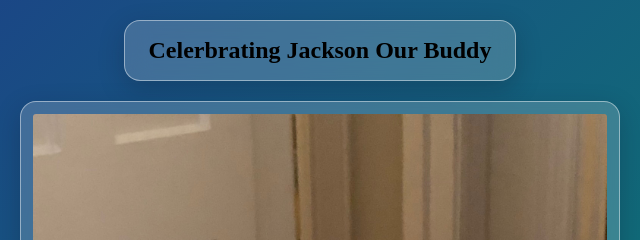
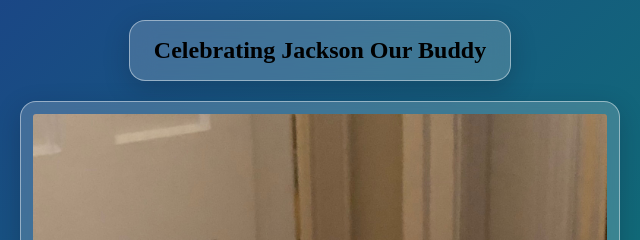
Before and after one commit to miasmith81/next_chapter_the_controlled_build, a website: page index.html in a window 1280 px wide. Shown: the top 240 px of the page, 320-960 px from the left. Drawn offline with Linux system fonts and the light colour scheme.

Commit message:
Update index.html

```diff
--- a/index.html
+++ b/index.html
@@ -9,7 +9,7 @@
 <body> <!-- Visible content container -->
   <main class="main-content"> <!-- Semantic main element -->
     <section id="hero-section" class="hero-section"> <!-- Semantic hero section -->
-      <h1 class="hero-headline">Celerbrating Jackson Our Buddy</h1> <!-- Primary heading element -->
+      <h1 class="hero-headline">Celebrating Jackson Our Buddy</h1> <!-- Primary heading element -->
       <img class="hero-photo" src="assets/jacksonHero.jpeg" alt="Jackson Hero Pic"> <!-- Image element with attributes -->
 
       <h5 class="hero-text">We love you brother and I miss going hiking with you up on the mountain.</h5> <!-- First level-five heading element -->
```
